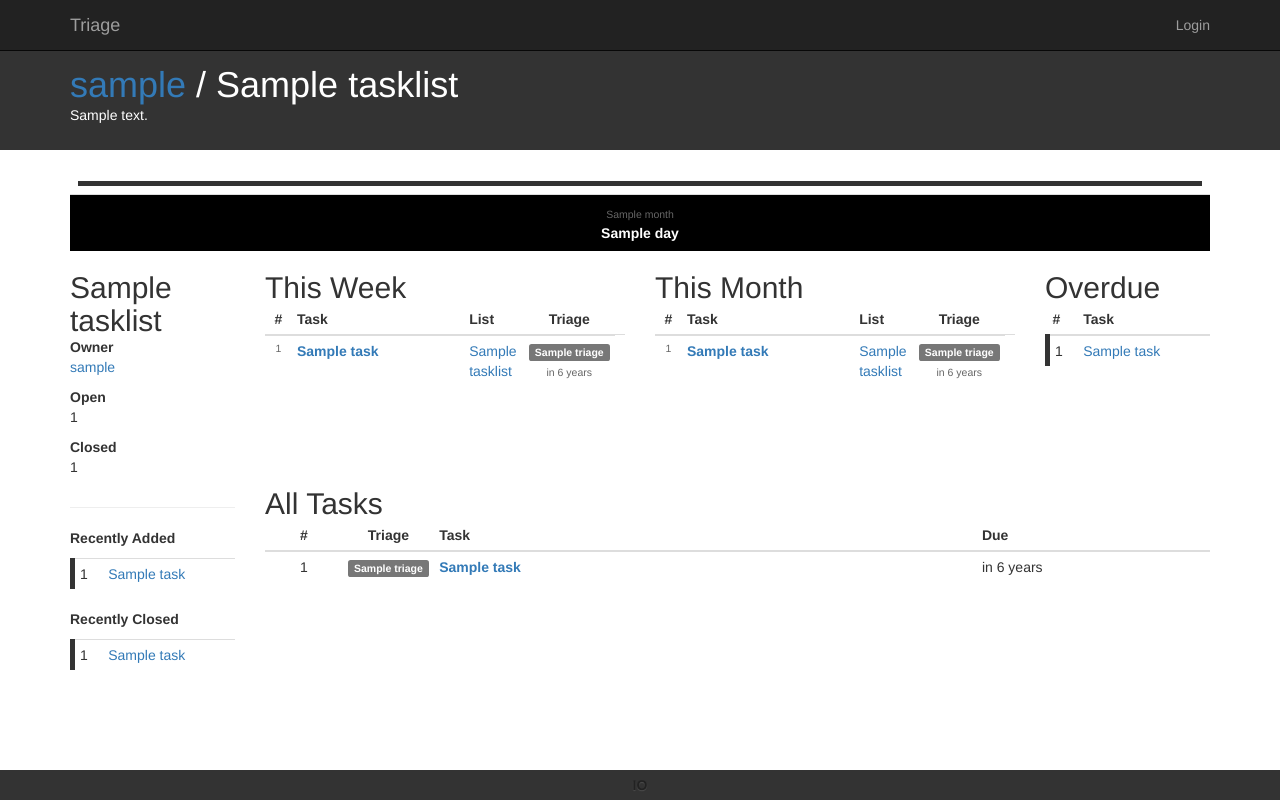
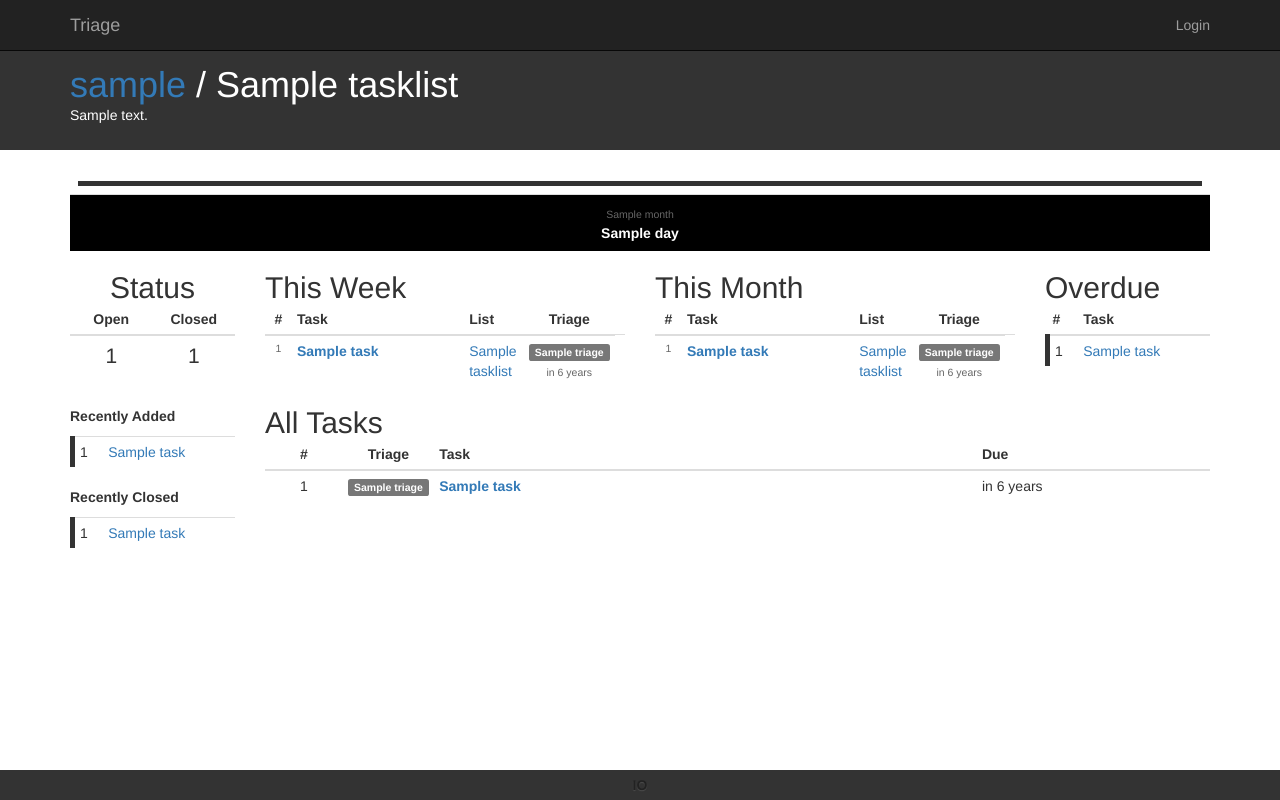
Before and after one commit to SamStudio8/triage, a Django app: template templates/task/tasklist.html in a window 1280 px wide. Run offline with Django 3.2, Linux system fonts and the light colour scheme; the template is opened without the code that fills it: most values are stand-ins (such as "Sample title", 1, 10 or a date in 2020); parts of the project's set-up code (start-up, migrations or seed data) failed here and were passed over; some libraries are stand-ins or nearby versions.

Commit message:
0.1.3-396D

```diff
--- a/resource/css/custom.css
+++ b/resource/css/custom.css
@@ -60,6 +60,9 @@ h1,h2,h3,h4,h5,h6{
 .missing-property {
 	font-style: italic;
 	color: #666;
+}
+.task-counter {
+    font-size: 1.5em;
 }
 
 /* Calendar */
--- a/templates/task/tasklist.html
+++ b/templates/task/tasklist.html
@@ -66,10 +66,21 @@
 
 <div class="row">
     <div class="col-sm-2">
-        <h2>{{ tasklist.name }}</h2>
-        <p><b>Owner</b><br/><a href="{% url 'task:profile' tasklist.user.username %}">{{ tasklist.user.username }}</a></p>
-        <p><b>Open</b><br/>{{ tasklist.num_incomplete }}</p>
-        <p><b>Closed</b><br/>{{ tasklist.num_complete }}</p>
+        <h2 class="text-center">Status</h2>
+        <table class="table table-condensed">
+            <thead>
+                <tr>
+                    <th class="col-md-6 text-center">Open</th>
+                    <th class="col-md-6 text-center">Closed</th>
+                </tr>
+            </thead>
+            <tbody>
+                <tr>
+                    <td class="text-center task-counter">{{ tasklist.num_incomplete }}</td>
+                    <td class="text-center task-counter">{{ tasklist.num_complete }}</td>
+                </tr>
+            </tbody>
+        </table>
     </div>
     <div class="col-sm-4">
         <h2>This Week</h2>
@@ -213,7 +224,6 @@
         {% endif %}
     </div>
     <div class="col-sm-2 col-sm-pull-10">
-        <hr>
         {% if tasklist.tasks.count > 0 %}
             <p><b>Recently Added</b></p>
             <table class="table table-condensed">
```
Also changed, not shown: VERSION.md (+1 -1 lines), CHANGELOG.md.
